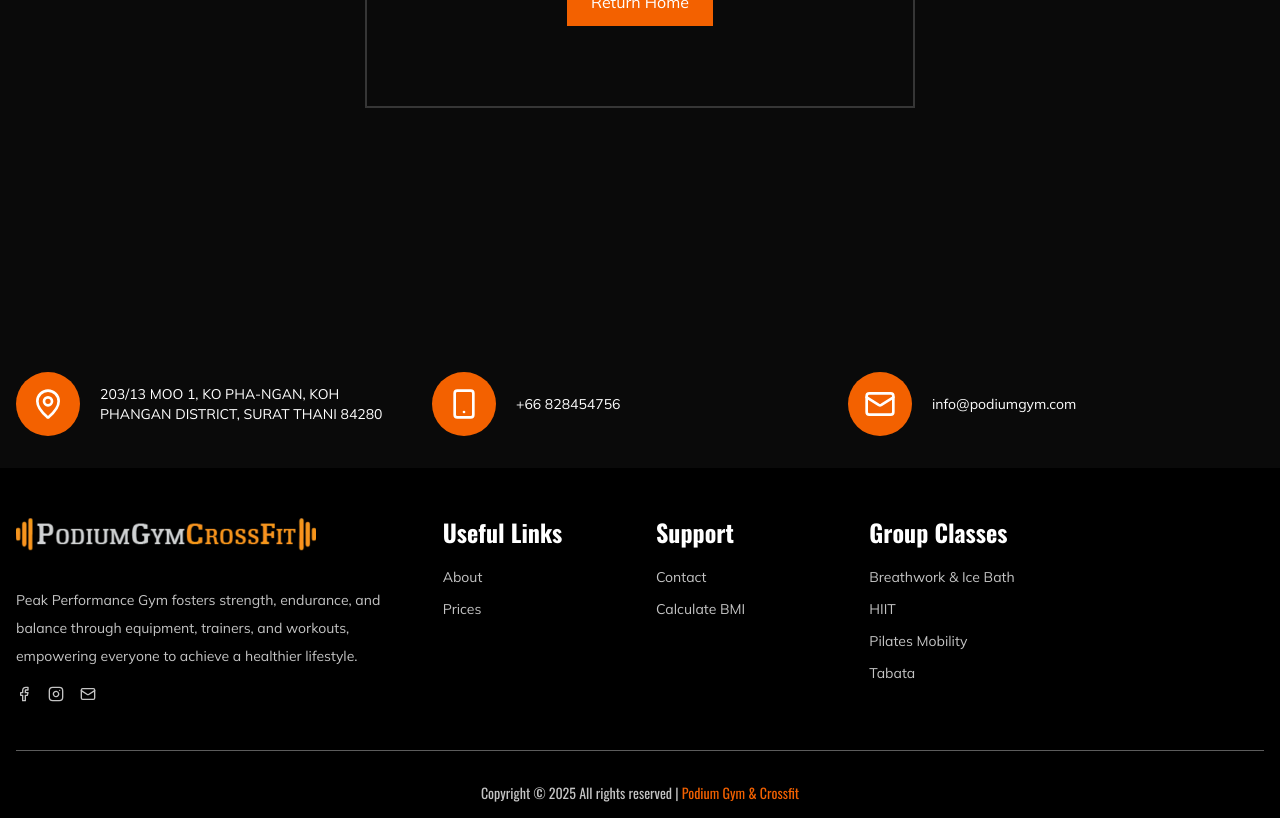
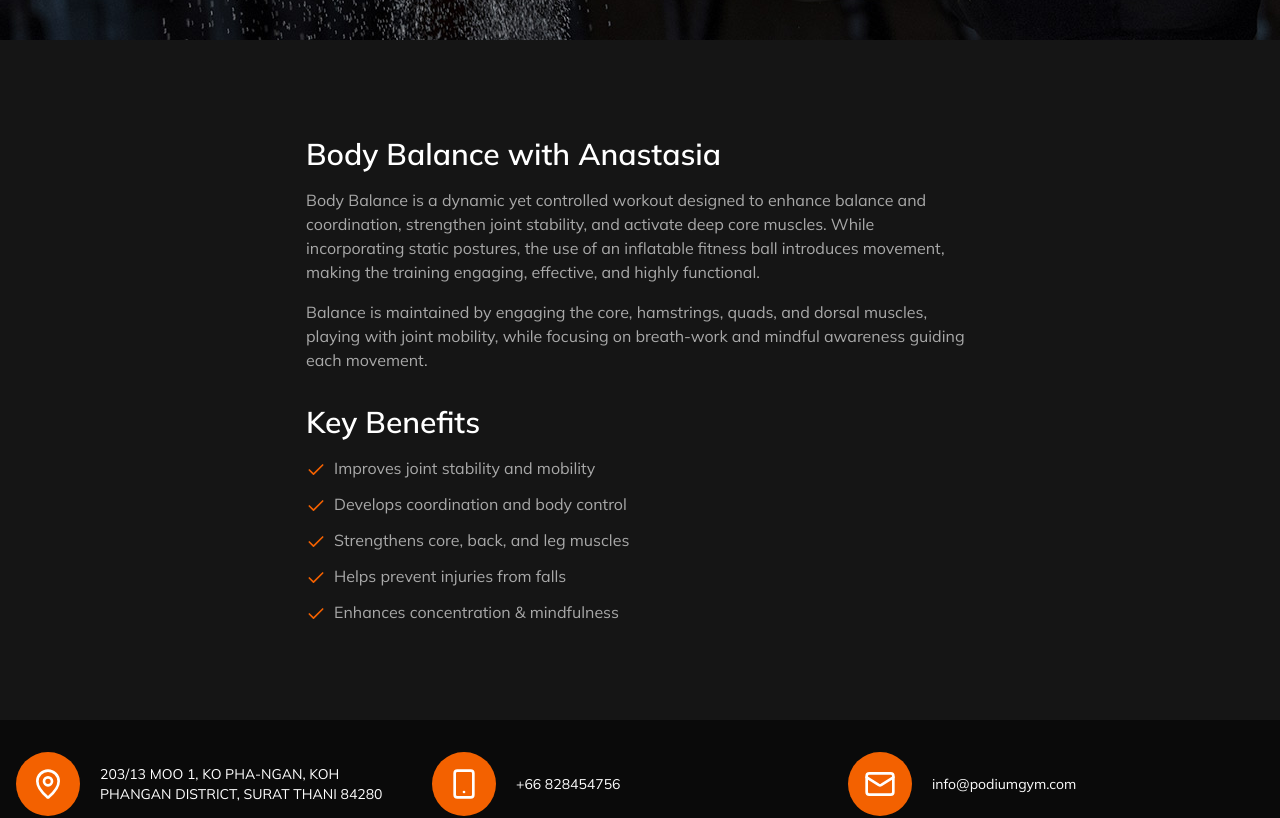
Before and after one commit to felipe-muner/podium-gym, a Next.js app: page /classes/body-balance in a window 1280 px wide. Before the commit this address had no page. Shown: the part 460-1278 px from the top of the page. Built offline with nearby package versions, Linux system fonts and the light colour scheme.

Commit message:
feat: body balance

```diff
--- /dev/null
+++ b/app/classes/body-balance/page.tsx
@@ -0,0 +1,38 @@
+import { Breadcrumb } from "@/components/Breadcrumb";
+import { getMetadata } from "@/lib/utils";
+import { Check } from "lucide-react";
+
+export const metadata = getMetadata({ routeName: "Body Balance" });
+
+export default function BodyBalance() {
+  return (
+    <>
+      <Breadcrumb route={'Body Balance'} isClass />
+      <div className="flex flex-col gap-4 items-start justify-center p-4 my-20 text-brand-gray-medium container mx-auto max-w-[700px] font-mulish">
+        <h1 className="text-3xl font-semibold text-white text-left">Body Balance with Anastasia</h1>
+        <p>Body Balance is a dynamic yet controlled workout designed to enhance balance and coordination, strengthen joint stability, and activate deep core muscles. While incorporating static postures, the use of an inflatable fitness ball introduces movement, making the training engaging, effective, and highly functional.</p>
+
+        <p>Balance is maintained by engaging the core, hamstrings, quads, and dorsal muscles, playing with joint mobility, while focusing on breath-work and mindful awareness guiding each movement.</p>
+
+        <h2 className="text-3xl font-semibold mt-4 text-white">Key Benefits</h2>
+        <ul className="space-y-3">
+          <li className="flex items-start gap-2">
+            <Check size={20} className="text-brand-orange flex-shrink-0 mt-1" /> <span>Improves joint stability and mobility</span>
+          </li>
+          <li className="flex items-start gap-2">
+            <Check size={20} className="text-brand-orange flex-shrink-0 mt-1" /> <span>Develops coordination and body control</span>
+          </li>
+          <li className="flex items-start gap-2">
+            <Check size={20} className="text-brand-orange flex-shrink-0 mt-1" /> <span>Strengthens core, back, and leg muscles</span>
+          </li>
+          <li className="flex items-start gap-2">
+            <Check size={20} className="text-brand-orange flex-shrink-0 mt-1" /> <span>Helps prevent injuries from falls</span>
+          </li>
+          <li className="flex items-start gap-2">
+            <Check size={20} className="text-brand-orange flex-shrink-0 mt-1" /> <span>Enhances concentration & mindfulness</span>
+          </li>
+        </ul>
+      </div>
+    </>
+  );
+}
--- a/components/Header/Header.tsx
+++ b/components/Header/Header.tsx
@@ -28,6 +28,7 @@ const NAV_ITEMS = [
       { label: "HIIT", href: "/classes/hiit" },
       { label: "Pilates Mobility", href: "/classes/pilates-mobility" },
       { label: "Tabata", href: "/classes/tabata" },
+      { label: "Body Balance", href: "/classes/body-balance" },
       // { label: "Breathwork & Ice Bath", href: "/classes/breathwork-ice-bath" },
     ],
   },
```
